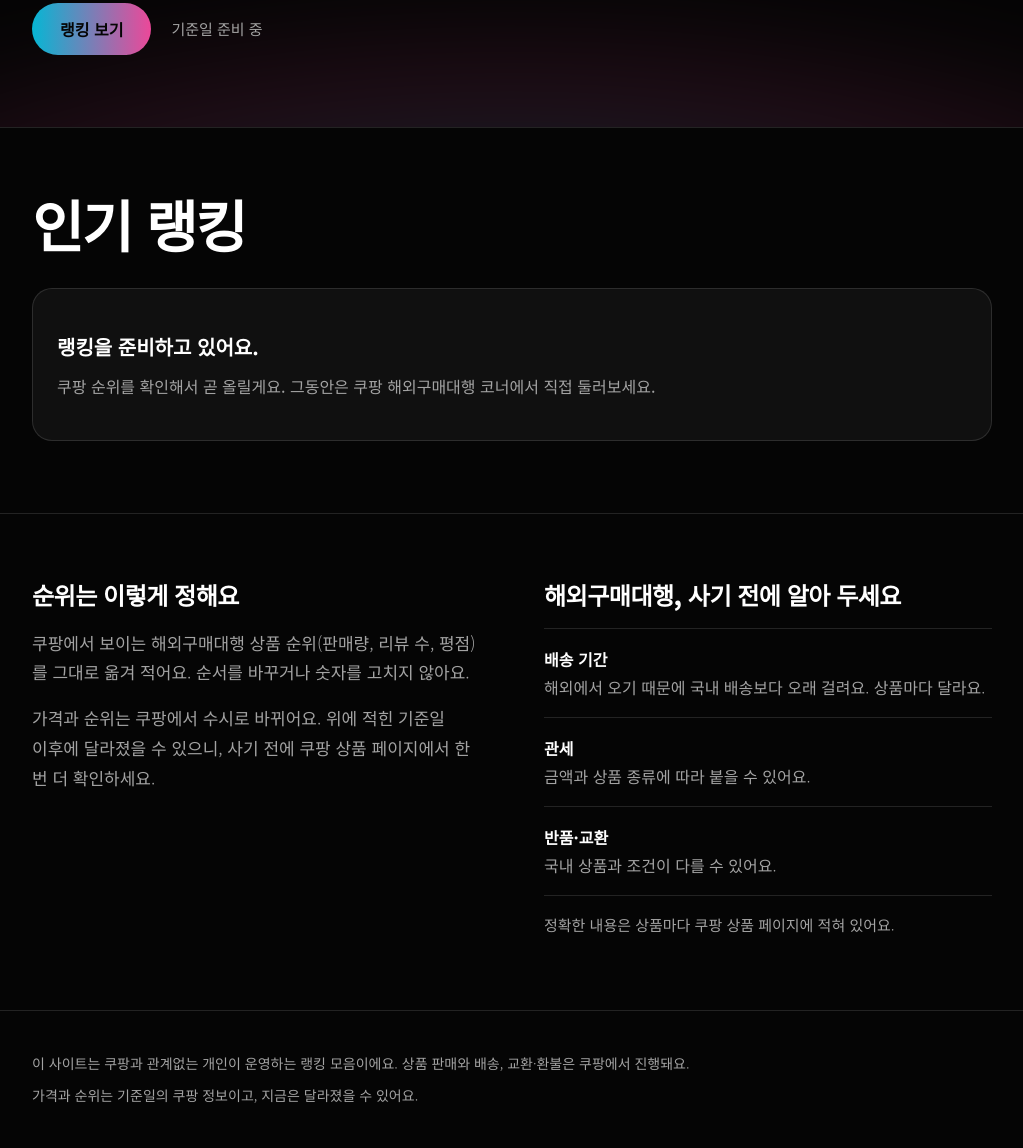
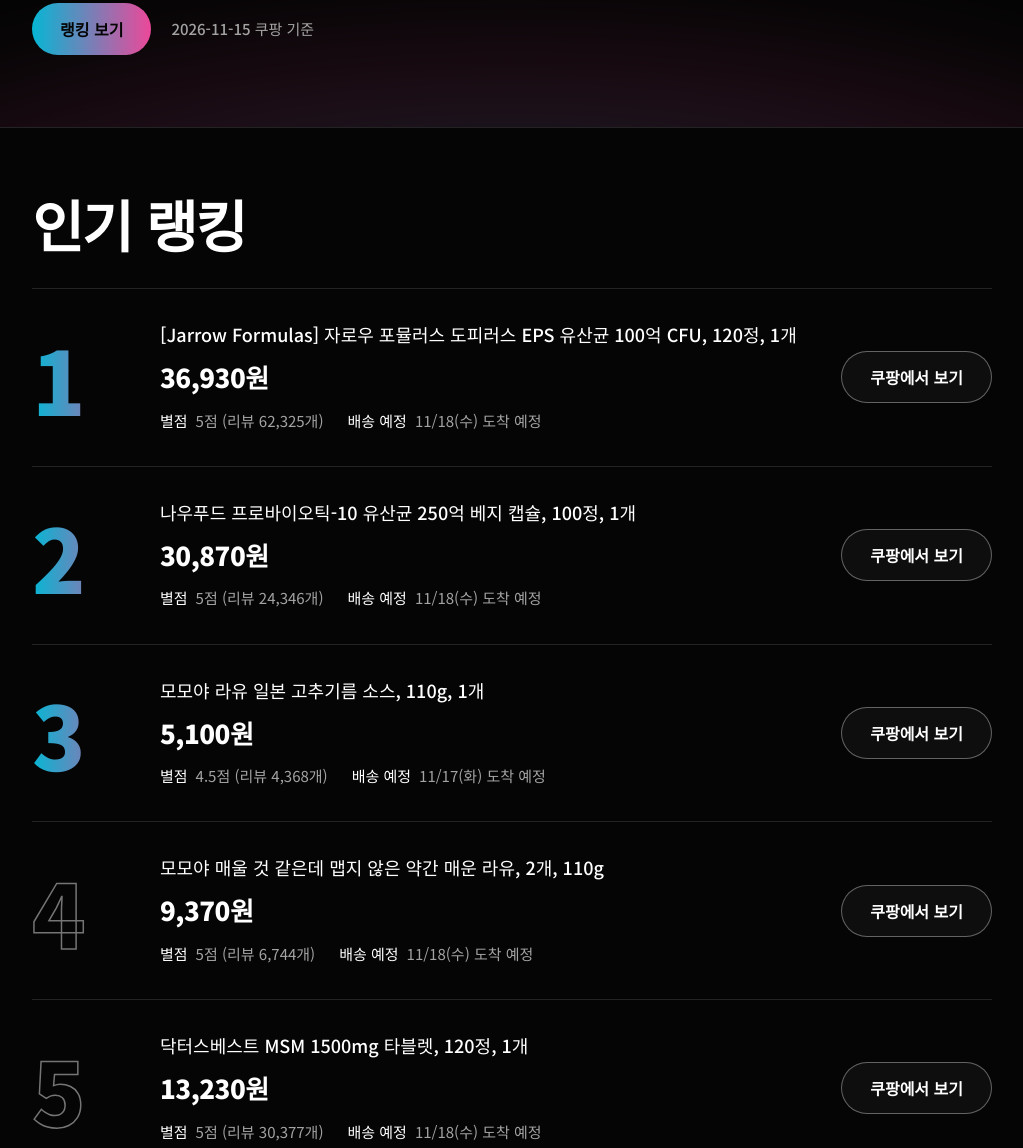
Before and after one commit to happy5987594-oss/coupang-ranking, a plain HTML site: page index.html in a window 1280 px wide. Shown: the part 596-1744 px from the top of the page, without its empty margins (128-1151 px from the left). Drawn offline with Linux system fonts and the light colour scheme.

Commit message:
쿠팡 해외구매대행 판매량순 1~10위 상품 넣기
Co-Authored-By: Claude Opus 5.5 <noreply@anthropic.com>

```diff
--- a/app.js
+++ b/app.js
@@ -52,9 +52,9 @@
       facts.appendChild(row);
     }
     if (typeof item.rating === 'number') {
-      var r = item.rating.toFixed(1);
+      var r = String(item.rating) + '점';
       if (typeof item.reviews === 'number') r += ' (리뷰 ' + item.reviews.toLocaleString('ko-KR') + '개)';
-      fact('평점', r);
+      fact('별점', r);
     }
     fact('배송 예정', item.shipping || '쿠팡에서 확인');
     body.appendChild(facts);
--- a/index.html
+++ b/index.html
@@ -42,7 +42,7 @@
       <div class="wrap info-grid">
         <div>
           <h2 id="method-title">순위는 이렇게 정해요</h2>
-          <p>쿠팡에서 보이는 해외구매대행 상품 순위(판매량, 리뷰 수, 평점)를 그대로 옮겨 적어요. 순서를 바꾸거나 숫자를 고치지 않아요.</p>
+          <p>쿠팡에서 '해외구매대행'으로 검색해 판매량순으로 정렬했을 때의 순서를 그대로 옮겨 적어요. 가격, 별점, 리뷰 수도 쿠팡 목록에 보이는 그대로예요. 순서를 바꾸거나 숫자를 고치지 않아요.</p>
           <p>가격과 순위는 쿠팡에서 수시로 바뀌어요. 위에 적힌 기준일 이후에 달라졌을 수 있으니, 사기 전에 쿠팡 상품 페이지에서 한 번 더 확인하세요.</p>
         </div>
         <div>
--- a/products.js
+++ b/products.js
@@ -13,9 +13,21 @@
 // 예시 (맨 앞의 // 를 지우고 실제 값으로 바꿔요)
 // { name: "상품 이름", price: 23900, rating: 4.8, reviews: 1234, shipping: "7~14일", url: "https://www.coupang.com/vp/products/..." },
 
+// 이번 목록: 2026-11-15에 쿠팡에서 "해외구매대행"으로 검색해 판매량순으로 정렬한 결과의 1~10위.
+// 평점은 쿠팡 목록에 보이는 별점(0.5 단위), 가격은 그날 보인 판매가예요.
+
 window.RANKING = {
-  기준일: "",
+  기준일: "2026-11-15",
   items: [
-
+    { name: "[Jarrow Formulas] 자로우 포뮬러스 도피러스 EPS 유산균 100억 CFU, 120정, 1개", price: 36930, rating: 5, reviews: 62325, shipping: "11/18(수) 도착 예정", url: "https://www.coupang.com/vp/products/7626263931?itemId=18376283146&vendorItemId=3179568952" },
+    { name: "나우푸드 프로바이오틱-10 유산균 250억 베지 캡슐, 100정, 1개", price: 30870, rating: 5, reviews: 24346, shipping: "11/18(수) 도착 예정", url: "https://www.coupang.com/vp/products/2638550?itemId=12788104766&vendorItemId=3265972233" },
+    { name: "모모야 라유 일본 고추기름 소스, 110g, 1개", price: 5100, rating: 4.5, reviews: 4368, shipping: "11/17(화) 도착 예정", url: "https://www.coupang.com/vp/products/6185836797?itemId=12177079541&vendorItemId=76711516026" },
+    { name: "모모야 매울 것 같은데 맵지 않은 약간 매운 라유, 2개, 110g", price: 9370, rating: 5, reviews: 6744, shipping: "11/18(수) 도착 예정", url: "https://www.coupang.com/vp/products/7007366750?itemId=25186340985&vendorItemId=93128247579" },
+    { name: "닥터스베스트 MSM 1500mg 타블렛, 120정, 1개", price: 13230, rating: 5, reviews: 30377, shipping: "11/18(수) 도착 예정", url: "https://www.coupang.com/vp/products/4791961748?itemId=11700940657&vendorItemId=5118204077" },
+    { name: "닥터스베스트 글루코사민 콘드로이친 MSM 캡슐, 360정, 1개", price: 39230, rating: 5, reviews: 19429, shipping: "12/2 도착 예정", url: "https://www.coupang.com/vp/products/202217052?itemId=2993067958&vendorItemId=96301001308" },
+    { name: "나우푸드 글루타티온 500mg 베지 캡슐, 60정, 1개", price: 25740, rating: 5, reviews: 11281, shipping: "11/18(수) 도착 예정", url: "https://www.coupang.com/vp/products/208403063?itemId=220021146&vendorItemId=3531485704" },
+    { name: "너구리 매운 해산물 볶음 라면 맛 즉석 두꺼운 면 강렬한 칠리 킥 4.83온스(4팩), 1개", price: 13900, rating: 5, reviews: 4812, shipping: "11/26 도착 예정", url: "https://www.coupang.com/vp/products/6799961783?itemId=28984897494&vendorItemId=96031365022" },
+    { name: "뉴트리코스트 NMN 500mg 캡슐, 60개입, 1개, 60정", price: 26400, rating: 4.5, reviews: 1245, shipping: "11/18(수) 도착 예정", url: "https://www.coupang.com/vp/products/6453434983?itemId=14018562162&vendorItemId=81267092749" },
+    { name: "스완슨 베르베린 400mg 캡슐, 60개입, 1개, 60정", price: 20160, rating: 5, reviews: 2824, shipping: "11/18(수) 도착 예정", url: "https://www.coupang.com/vp/products/2878787?itemId=13412170&vendorItemId=3272331816" },
   ],
 };
```
